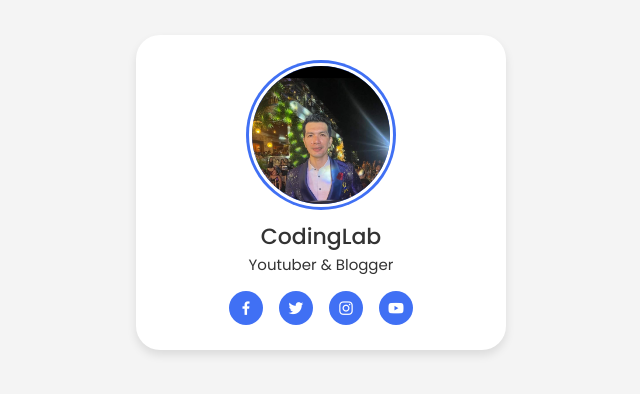
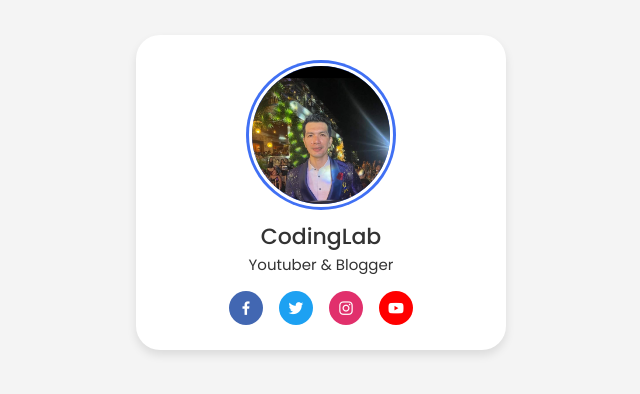
Before and after one commit to Chardreeve13/Profile-Card, a plain HTML site: page index.html in a window 1280 px wide. Shown: the part 208-602 px from the top of the page, without its empty margins (319-959 px from the left). Drawn offline with nearby package versions, Linux system fonts and the light colour scheme.

Commit message:
Update index.html

```diff
--- a/index.html
+++ b/index.html
@@ -21,16 +21,16 @@
             <span class="job">Youtuber & Blogger</span>
         </div>
         <div class="media-buttons">
-            <a href="" class="link">
+            <a href="" style ="background: #4267b2" ; class="link">
                 <i class='bx bxl-facebook'></i>
                 </a>
-                <a href="" class="link">
+                <a href="" style ="background: #1da1f2" ; class="link">
                 <i class='bx bxl-twitter'></i>
                 </a>
-                <a href="" class="link">
+                <a href="" style ="background: #e1306c" ; class="link">
                 <i class='bx bxl-instagram'></i>
                 </a>
-                <a href="" class="link">
+                <a href="" style ="background: #ff0000" ; class="link">
                 <i class='bx bxl-youtube'></i>
                 </a>
 
```
